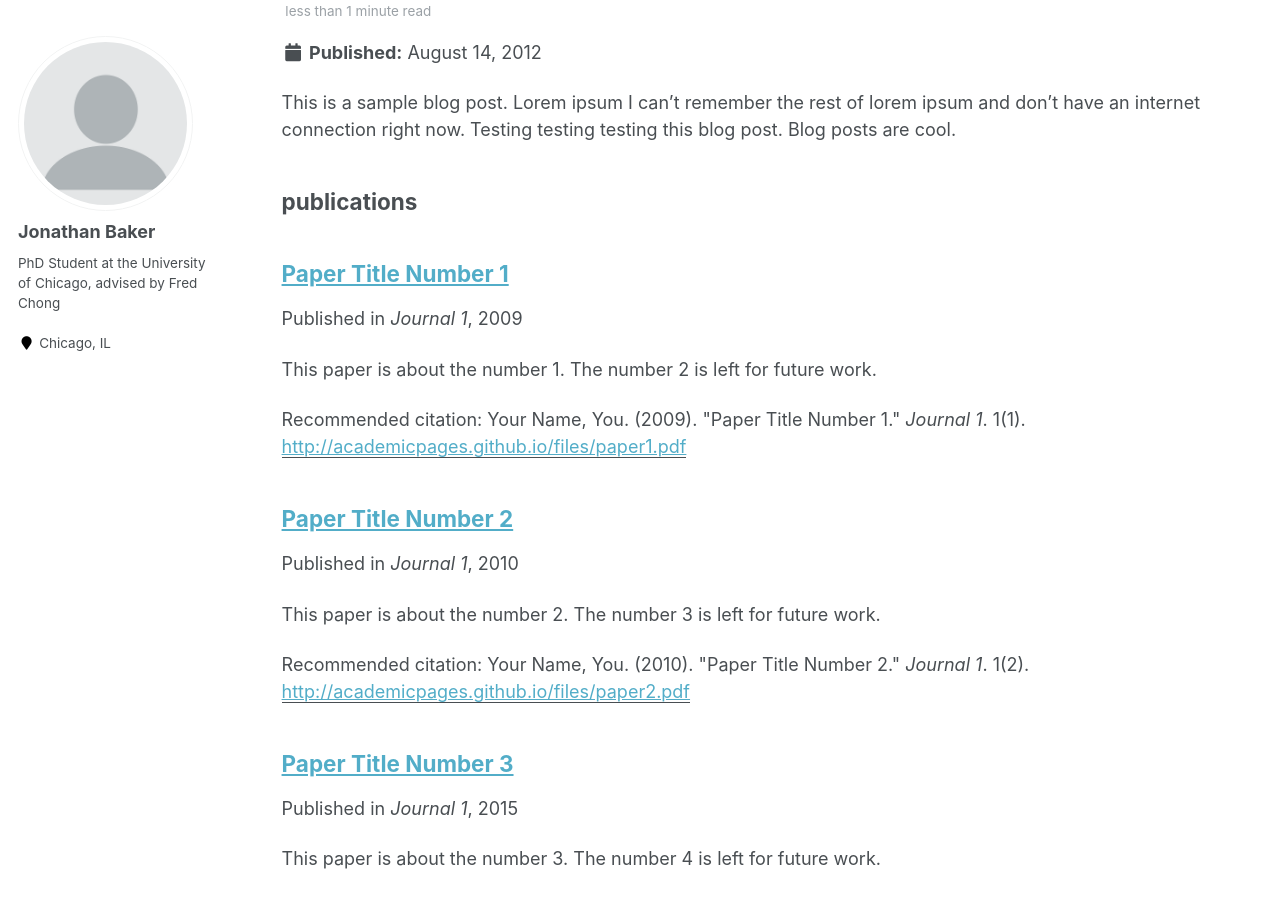
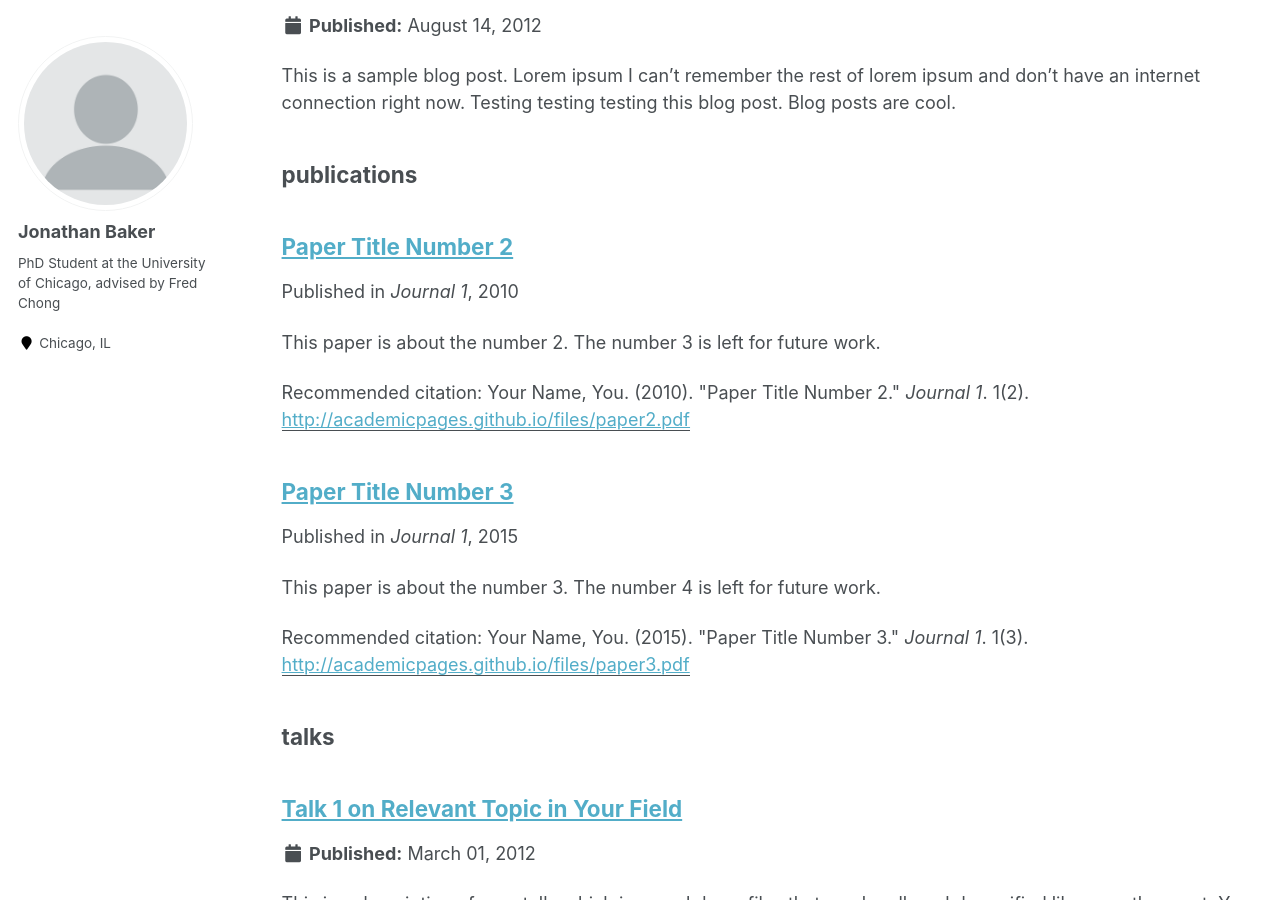
Before and after one commit to jmbaker94/jmbaker94.github.io, a Jekyll site: the page built from _pages/sitemap.md, in a window 1280 px wide and 900 px high, scrolled down 2823 px. Built offline with Jekyll 4.4.1, drawn with Linux system fonts in a browser that asks for light colours; some of the changed text lies outside the part shown.

Commit message:
trying some updates)

```diff
--- a/_publications/2009-10-01-paper-title-number-1.md
+++ /dev/null
@@ -1,15 +0,0 @@
----
-title: "Paper Title Number 1"
-collection: publications
-permalink: /publication/2009-10-01-paper-title-number-1
-excerpt: 'This paper is about the number 1. The number 2 is left for future work.'
-date: 2009-10-01
-venue: 'Journal 1'
-paperurl: 'http://academicpages.github.io/files/paper1.pdf'
-citation: 'Your Name, You. (2009). &quot;Paper Title Number 1.&quot; <i>Journal 1</i>. 1(1).'
----
-This paper is about the number 1. The number 2 is left for future work.
-
-[Download paper here](http://academicpages.github.io/files/paper1.pdf)
-
-Recommended citation: Your Name, You. (2009). "Paper Title Number 1." <i>Journal 1</i>. 1(1).
```
Also changed, not shown: _pages/about.md (+8 -3 lines).
